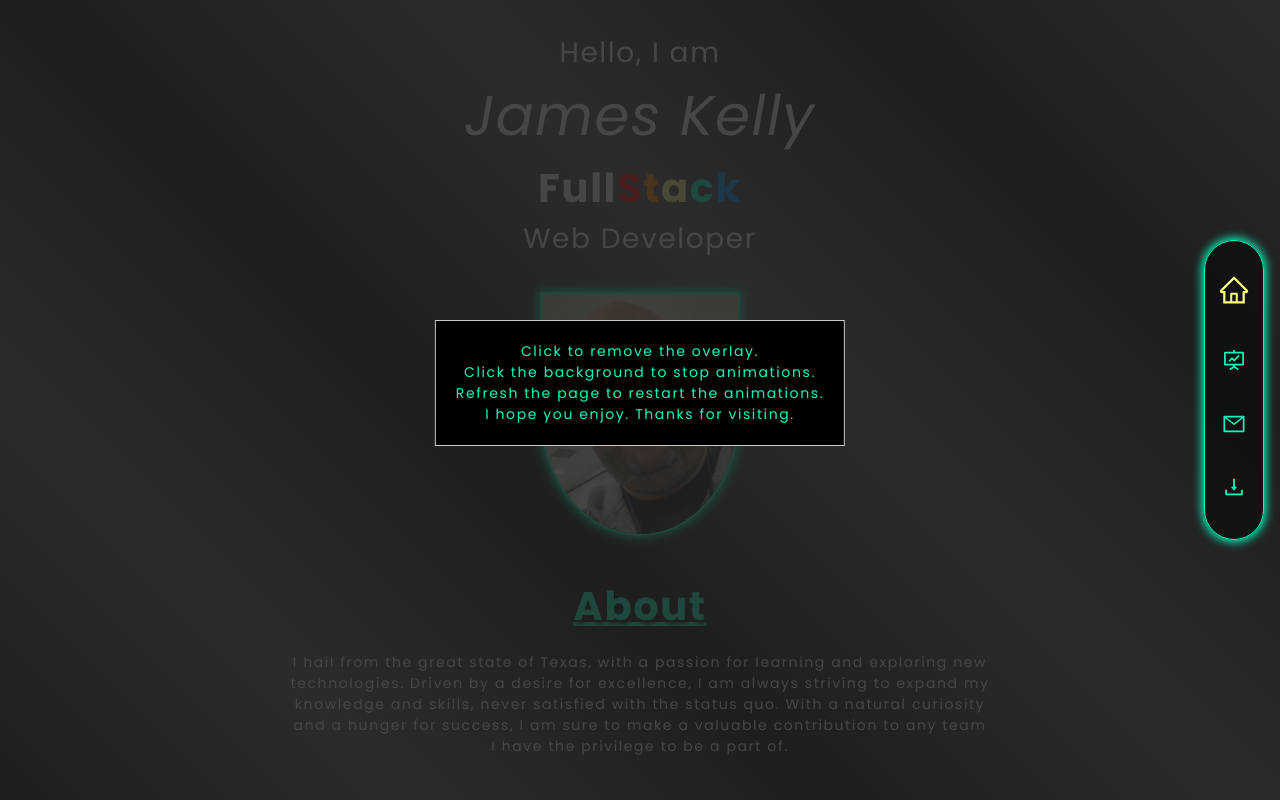
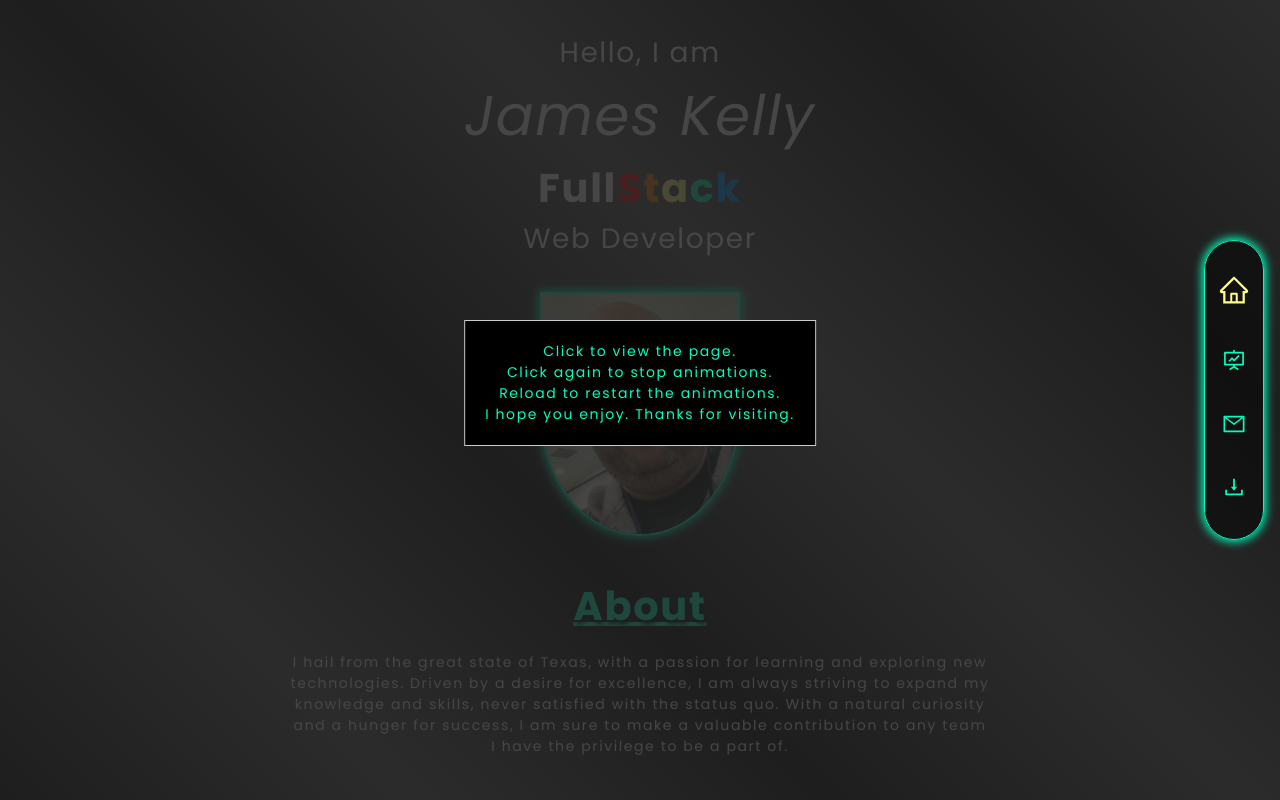
Before and after one commit to jk377y/Bootcamp-Challenge-20-My-React-Portfolio, a React (Create React App) app: page / in a window 1280 px wide. Shown: the top 800 px of the page. Built offline with nearby package versions, Linux system fonts and the light colour scheme.

Commit message:
edited overlay message

```diff
--- a/src/components/canvas/Canvas.jsx
+++ b/src/components/canvas/Canvas.jsx
@@ -114,9 +114,9 @@ function Canvas() {
 			<canvas id="canvas1" ref={canvasRef}></canvas>
 			<div id="overlay" className="overlay" ref={overlayRef}></div>
 			<div id="popup" className="popup" ref={popupRef}>
-				<p>Click to remove the overlay.</p>
-				<p>Click the background to stop animations.</p>
-				<p>Refresh the page to restart the animations.</p>
+				<p>Click to view the page.</p>
+				<p>Click again to stop animations.</p>
+				<p>Reload to restart the animations.</p>
 				<p>I hope you enjoy.  Thanks for visiting.</p>
 			</div>
 		</>
```
